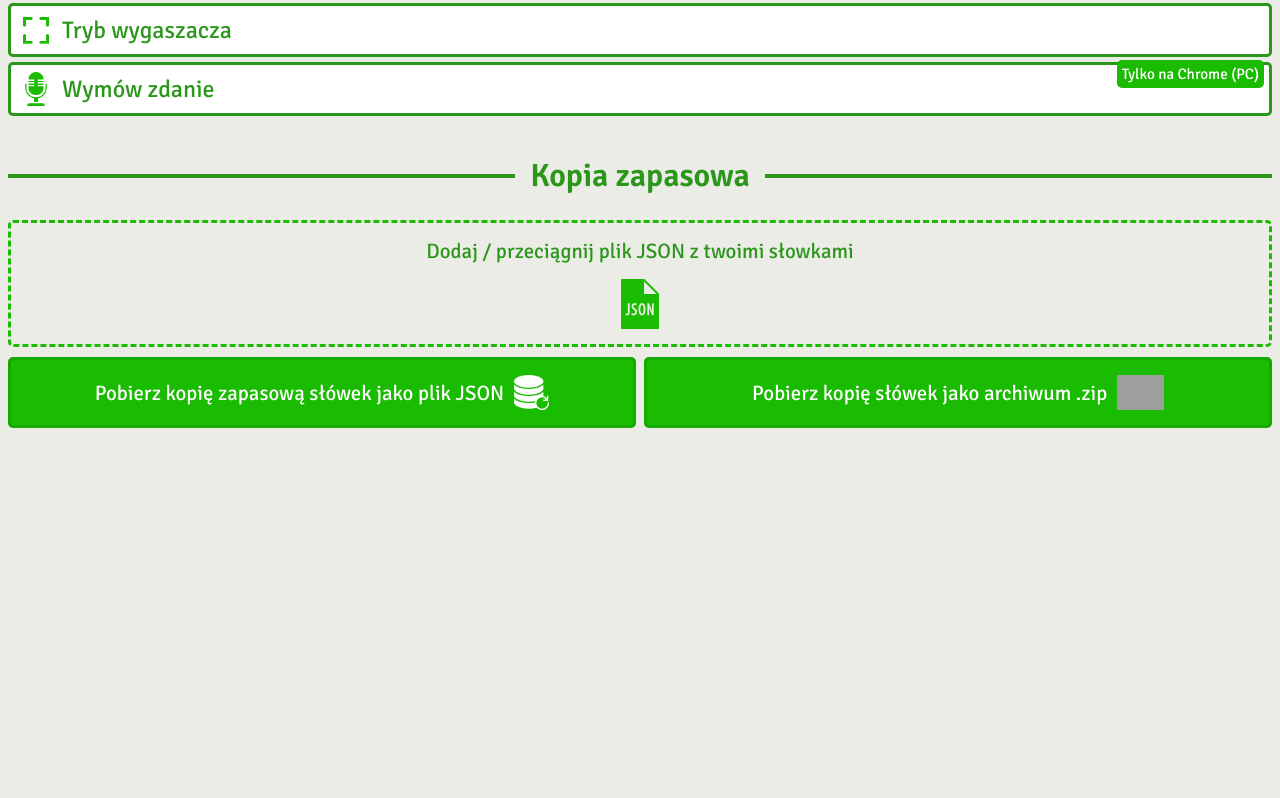
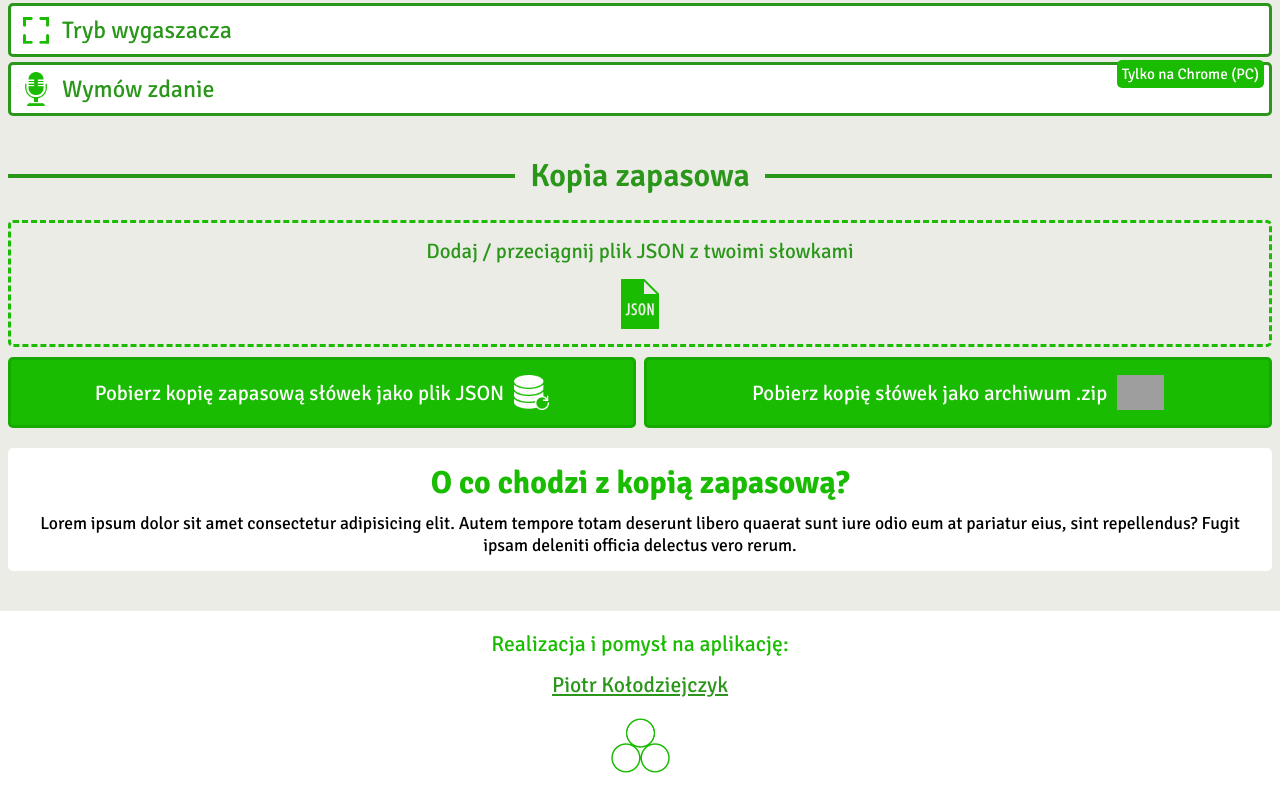
Before and after one commit to Piotrko64/wordsy, a Vue app: page /TrybSpeech in a window 1280 px wide. Shown: the part 676-1474 px from the top of the page. Before the commit the page ends 1104 px from the top, so only its background shows below. Built offline with nearby package versions, Linux system fonts and the light colour scheme; no server answers; grey boxes are pictures that could not be loaded; a web font is replaced by a local one; what v-wave would draw is missing.

Commit message:
Add footer

```diff
--- a/src/components/dropZone/DropZoneFile.vue
+++ b/src/components/dropZone/DropZoneFile.vue
@@ -1,11 +1,12 @@
 <script setup lang="ts">
-import { ref } from "vue";
-import { preventEvent } from "../../helpers/manageFiles/preventEvent";
-import { onChangeInput } from "../../helpers/manageFiles/inputFile/onChangeInput";
-import Title from "../../ui/Title.vue";
-import { handleDropFile } from "../../helpers/manageFiles/dropZone/handleDropFile";
-import BackupPanel from "./BackupPanel.vue";
-import jsonFile from "../../assets/icons/backup/jsonFile.png";
+import { ref } from 'vue';
+import { preventEvent } from '../../helpers/manageFiles/preventEvent';
+import { onChangeInput } from '../../helpers/manageFiles/inputFile/onChangeInput';
+import Title from '../../ui/Title.vue';
+import { handleDropFile } from '../../helpers/manageFiles/dropZone/handleDropFile';
+import BackupPanel from './BackupPanel.vue';
+import InfoBackup from './InfoBackup.vue';
+import jsonFile from '../../assets/icons/backup/jsonFile.png';
 
 const isActiveZone = ref(false);
 
@@ -34,6 +35,7 @@ function turnOffActiveZone() {
       <input type="file" class="zoneInput" accept="application/JSON" />
    </label>
    <BackupPanel />
+   <InfoBackup />
 </template>
 
 <style scoped lang="scss">
--- a/src/components/dropZone/InfoBackup.vue
+++ b/src/components/dropZone/InfoBackup.vue
@@ -1,12 +1,33 @@
 <script setup lang="ts"></script>
 
 <template>
+   <div class="whiteBlock horizontalSpace">
       <h1>O co chodzi z kopią zapasową?</h1>
       <p>
          Lorem ipsum dolor sit amet consectetur adipisicing elit. Autem tempore
          totam deserunt libero quaerat sunt iure odio eum at pariatur eius, sint
          repellendus? Fugit ipsam deleniti officia delectus vero rerum.
       </p>
+   </div>
 </template>
 
-<style scoped lang="scss"></style>
+<style scoped lang="scss">
+.whiteBlock {
+   margin-top: 20px;
+   padding-top: 15px;
+   padding-bottom: 15px;
+
+   h1 {
+      margin-bottom: 10px;
+      text-align: center;
+      color: var(--green);
+   }
+   p {
+      text-align: center;
+      font-size: 1.1rem;
+      max-width: 1200px;
+      margin-left: auto;
+      margin-right: auto;
+   }
+}
+</style>
--- /dev/null
+++ b/src/layout/Footer.vue
@@ -0,0 +1,40 @@
+<script setup lang="ts"></script>
+
+<template>
+   <footer>
+      <div>Realizacja i pomysł na aplikację:</div>
+      <a
+         class="name"
+         href="https://piotrkolodziejczyk.vercel.app"
+         target="_blank"
+         rel="noreferrer"
+         >Piotr Kołodziejczyk</a
+      >
+      <img src="/assets/logoPK.png" alt="Logo Piotra Kołodziejczyka" />
+   </footer>
+</template>
+
+<style scoped lang="scss">
+footer {
+   margin-top: 40px;
+   padding: 20px 10px;
+   background-color: white;
+   color: var(--green);
+   display: flex;
+   flex-direction: column;
+   justify-content: center;
+   align-items: center;
+   font-size: 1.35rem;
+   .name {
+      color: var(--secondGreen);
+      text-decoration: underline;
+      padding: 15px;
+      &:hover {
+         text-decoration: none;
+      }
+   }
+   img {
+      width: 65px;
+   }
+}
+</style>
--- a/src/layout/MainLayout.vue
+++ b/src/layout/MainLayout.vue
@@ -1,5 +1,6 @@
 <script setup lang="ts">
-import Navigation from "./Navigation.vue";
+import Navigation from './Navigation.vue';
+import Footer from './Footer.vue';
 </script>
 
 <template>
@@ -11,6 +12,7 @@ import Navigation from "./Navigation.vue";
          </transition>
       </router-view>
    </div>
+   <Footer />
 </template>
 
 <style scoped lang="scss">
```
Also changed, not shown: src/components/footer/Footer.vue (deleted, +0 -8 lines), public/assets/logoPK.png (added). Lines whose indentation alone changed are shown as unchanged.
